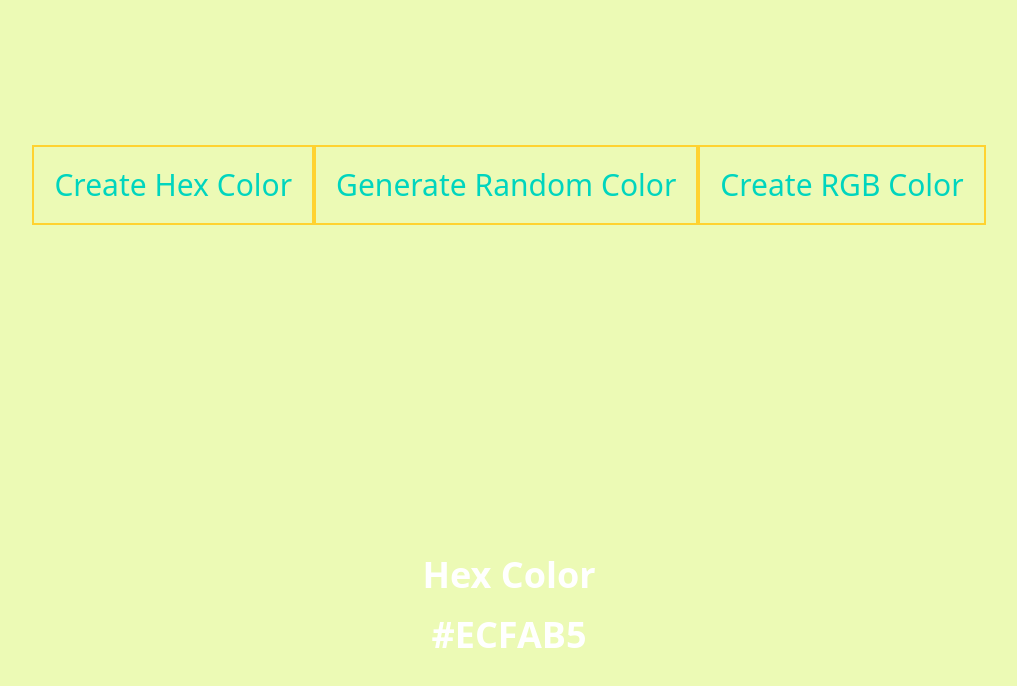
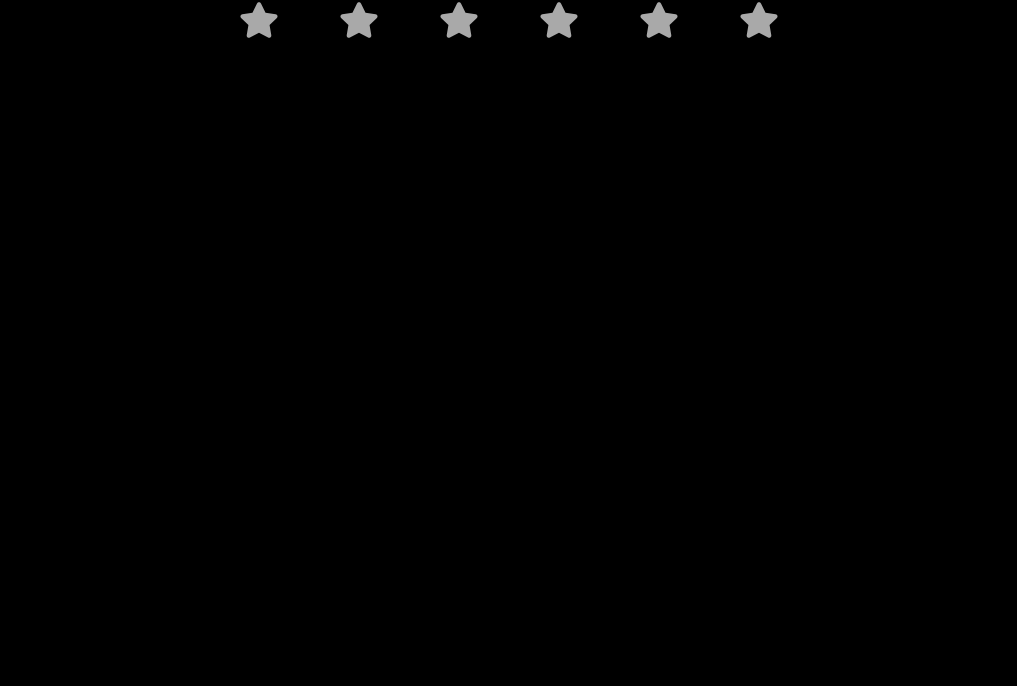
Before and after one commit to Yuvrajsinghko/25-React-Mini-App, a React (Vite) app in the folder Hex-RGB-Color-Generator/: page / in a window 1280 px wide. Shown: the top 686 px of the page, without its empty margins (131-1148 px from the left). Built offline with nearby package versions, Linux system fonts and the light colour scheme.

Commit message:
added new component star-rating

```diff
--- a/Hex-RGB-Color-Generator/package.json
+++ b/Hex-RGB-Color-Generator/package.json
@@ -13,6 +13,7 @@
     "@tailwindcss/vite": "^4.1.18",
     "react": "^19.2.0",
     "react-dom": "^19.2.0",
+    "react-icons": "^5.5.0",
     "tailwindcss": "^4.1.18"
   },
   "devDependencies": {
--- a/Hex-RGB-Color-Generator/src/App.jsx
+++ b/Hex-RGB-Color-Generator/src/App.jsx
@@ -1,9 +1,13 @@
 import React from 'react'
 import RandomColorGenerator from './component/random-color'
+import StarRating from './component/star-rating'
 
 const App = () => {
   return (
-    <div><RandomColorGenerator /></div>
+    <div>
+    {/* <RandomColorGenerator /> */}
+    <StarRating />
+    </div>
   )
 }
 
--- a/Hex-RGB-Color-Generator/src/component/random-color/index.jsx
+++ b/Hex-RGB-Color-Generator/src/component/random-color/index.jsx
@@ -25,9 +25,14 @@ const RandomColorGenerator = () => {
     setcolor(`rgb(${r},${g},${b})`);
   };
   useEffect(() => {
-    if (typeOfColor === "rgb") handleRandomRgbColor();
-    else handleRandomHexColor();
+    const id = setTimeout(() => {
+      if (typeOfColor === "rgb") handleRandomRgbColor();
+      else handleRandomHexColor();
+    }, 0);
+
+    return () => clearTimeout(id);
   }, [typeOfColor]);
+
   return (
     <>
       <div
--- /dev/null
+++ b/Hex-RGB-Color-Generator/src/component/star-rating/index.jsx
@@ -0,0 +1,43 @@
+import { useState } from "react";
+import { FaStar } from "react-icons/fa";
+import './style.css'
+const StarRating = ({ noOfStars = 6 }) => {
+  const [rating, setRating] = useState(0);
+
+  const [hover, setHover] = useState(0);
+
+  const handleClick = (getCurrentIndex) => {
+    setRating(getCurrentIndex)
+
+  };
+  const handleMouseEnter = (getCurrentIndex) => {
+    setHover(getCurrentIndex)
+
+  };
+  const handleMouseLeave = ()=>{
+    // console.log(`left Star number:${getCurrentIndex}`);
+    setHover(rating)
+
+  }
+
+
+  return (
+    <div className="h-screen w-screen flex justify-center gap-15 bg-black  text-9xl">
+      {[...Array(noOfStars)].map((_, idx) => {
+        idx+=1
+        return (
+          <FaStar
+            key={idx}
+            className={idx <=(hover || rating)? 'Active':'Inactive'}
+            onClick={()=>handleClick(idx)}
+            onMouseEnter={()=>handleMouseEnter(idx)}
+            onMouseLeave={()=>handleMouseLeave()}
+            size={40}
+          />
+        );
+      })}
+    </div>
+  );
+};
+
+export default StarRating;
--- /dev/null
+++ b/Hex-RGB-Color-Generator/src/component/star-rating/style.css
@@ -0,0 +1,7 @@
+.Active{
+    color: cadetblue;
+}
+
+.Inactive{
+    color: darkgrey;
+}
```
Also changed, not shown: 1 other file (tests, documents, lock files or other folders).
